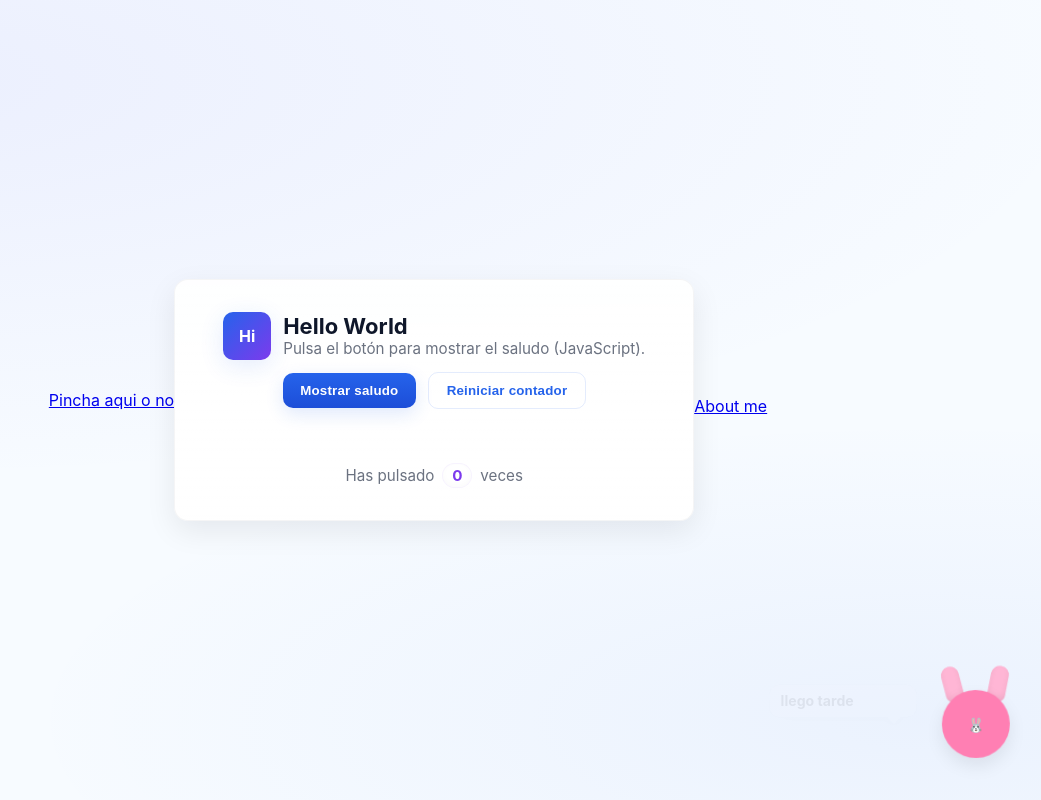
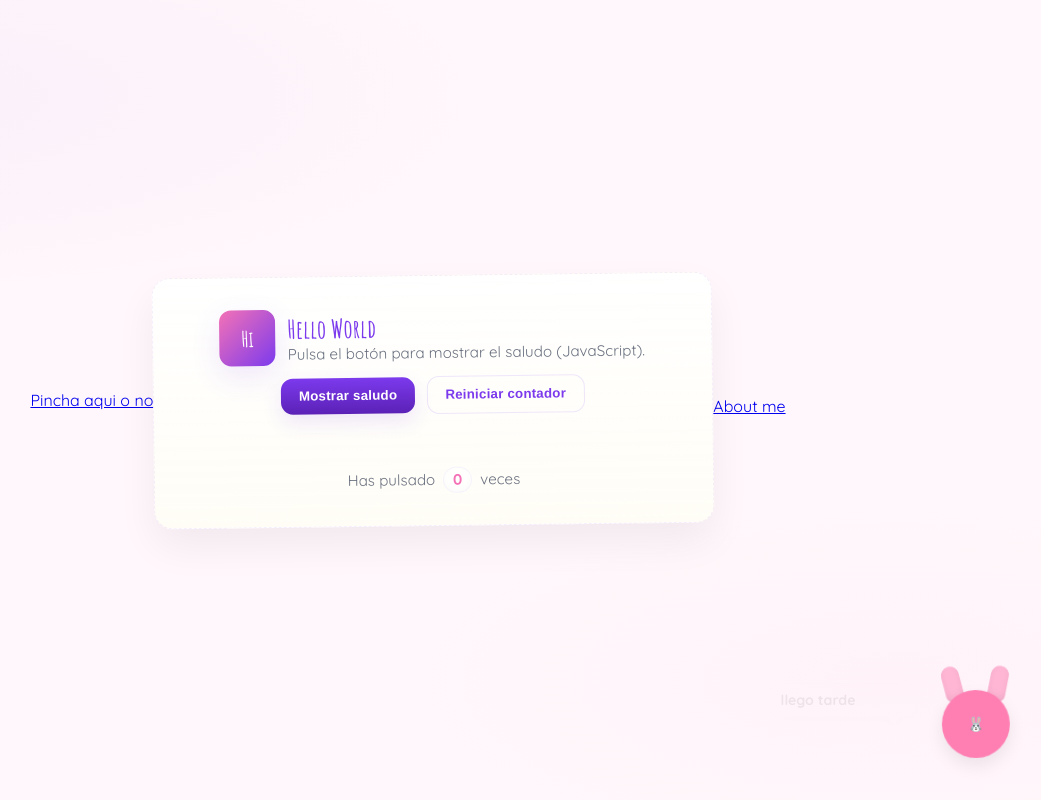
Before and after one commit to aaronmgit/aaronmgit, a plain HTML site: page index.html in a window 1280 px wide. Both pictures are taken after a click on the button "Reiniciar contador". Shown: the whole page, without its empty margins (232-1273 px from the left). Drawn offline with Linux system fonts and the light colour scheme; a web font is replaced by a local one.

Commit message:
testhouse

```diff
--- a/index.html
+++ b/index.html
@@ -4,23 +4,34 @@
   <meta charset="utf-8" />
   <meta name="viewport" content="width=device-width,initial-scale=1" />
   <title>Hello World</title>
+
+  <!-- Tipografías estilo cuento / naïf -->
+  <link href="https://fonts.googleapis.com/css2?family=Alice&family=Amatic+SC:wght@700&family=Quicksand:wght@400;700&display=swap" rel="stylesheet">
+
   <style>
     :root{
-      --bg:#f7fbff;
+      /* paleta pastel "Alicia" */
+      --bg:#fff7fb;
+      --paper:#fffdf6;
       --card:#ffffff;
-      --accent:#2563eb;
-      --accent-2:#7c3aed;
+      --accent:#7c3aed;    /* lavanda */
+      --accent-2:#f472b6;  /* rosa té */
+      --mint:#8be9c6;
+      --gold:#ffd27f;
       --muted:#6b7280;
-      --text:#0f172a;
-      --glass: rgba(255,255,255,0.6);
+      --text:#172031;
+      --glass: rgba(255,255,255,0.7);
     }
+
     *{box-sizing:border-box}
     html,body{height:100%}
     body{
       margin:0;
-      font-family:Inter,system-ui,Segoe UI,Roboto,Helvetica,Arial,sans-serif;
-      background:radial-gradient(1200px 400px at 10% 10%, rgba(99,102,241,0.08), transparent),
-                 radial-gradient(900px 300px at 90% 90%, rgba(37,99,235,0.06), transparent),
+      font-family:"Quicksand",Inter,system-ui,Segoe UI,Roboto,Helvetica,Arial,sans-serif;
+      background:
+        radial-gradient(600px 200px at 10% 12%, rgba(124,58,237,0.04), transparent),
+        radial-gradient(500px 180px at 88% 85%, rgba(244,114,182,0.03), transparent),
+        repeating-linear-gradient(180deg, rgba(255,255,255,0.02) 0 1px, transparent 1px 14px),
         var(--bg);
       color:var(--text);
       min-height:100vh;
@@ -29,16 +40,19 @@
       justify-content:center;
       padding:2rem;
     }
+
     .card{
-      background:linear-gradient(180deg, rgba(255,255,255,0.9), var(--card));
+      background:linear-gradient(180deg, rgba(255,255,255,0.92), var(--paper));
       padding:2rem;
-      border-radius:14px;
-      box-shadow:0 10px 30px rgba(2,6,23,0.08);
+      border-radius:18px;
+      box-shadow:0 18px 40px rgba(17,24,39,0.06), inset 0 1px 0 rgba(255,255,255,0.6);
       width:100%;
-      max-width:520px;
+      max-width:560px;
       text-align:center;
-      border:1px solid rgba(15,23,42,0.04);
+      border:1px dashed rgba(124,58,237,0.08);
+      transform: rotate(-0.7deg);
     }
+
     header{
       display:flex;
       gap:12px;
@@ -47,19 +61,22 @@
       margin-bottom:.75rem;
     }
     .logo{
-      width:48px;
-      height:48px;
-      border-radius:10px;
-      background:linear-gradient(135deg,var(--accent),var(--accent-2));
+      width:56px;
+      height:56px;
+      border-radius:12px;
+      background: linear-gradient(135deg,var(--accent-2),var(--accent));
       display:flex;
       align-items:center;
       justify-content:center;
       color:white;
       font-weight:700;
-      box-shadow:0 6px 24px rgba(37,99,235,0.12);
+      font-family:"Amatic SC","Alice",serif;
+      box-shadow: 0 10px 30px rgba(124,58,237,0.12);
+      font-size:22px;
     }
-    h1{margin:0;font-size:1.375rem}
-    p{margin:.25rem 0 1rem;color:var(--muted)}
+    h1{margin:0;font-size:1.6rem;color:var(--accent); font-family:"Amatic SC","Alice",serif}
+    p{margin:.25rem 0 1rem;color:var(--muted); font-size:.95rem}
+
     .controls{
       display:flex;
       gap:.75rem;
@@ -68,25 +85,26 @@
       flex-wrap:wrap;
     }
     button{
-      background:linear-gradient(180deg,var(--accent),#1d4ed8);
+      background:linear-gradient(180deg,var(--accent),#5b21b6);
       color:#fff;
       border:0;
       padding:.65rem 1.1rem;
-      border-radius:10px;
+      border-radius:12px;
       cursor:pointer;
       font-weight:700;
       letter-spacing:.2px;
-      box-shadow:0 6px 18px rgba(37,99,235,0.14);
+      box-shadow:0 8px 20px rgba(124,58,237,0.12);
       transition:transform .12s ease,box-shadow .12s ease,opacity .12s ease;
     }
     button:active{transform:translateY(1px)}
     button.secondary{
       background:transparent;
       color:var(--accent);
-      border:1px solid rgba(37,99,235,0.12);
+      border:1px solid rgba(124,58,237,0.12);
       box-shadow:none;
       font-weight:600;
     }
+
     #greeting{
       margin-top:1rem;
       font-size:1.125rem;
@@ -96,6 +114,7 @@
       min-height:1.4em;
     }
     #greeting.visible{opacity:1;transform:translateY(0) scale(1)}
+
     .meta{
       margin-top:.75rem;
       color:var(--muted);
@@ -115,7 +134,7 @@
       box-shadow:inset 0 -2px 6px rgba(0,0,0,0.02);
     }
 
-/* Añadido: estilos para el conejo rosa flotante y su bocadillo */
+    /* Conejo flotante estilo naïf */
     .rabbit{
       position:fixed;
       right:1.5rem;
@@ -123,29 +142,24 @@
       width:96px;
       height:120px;
       z-index:60;
-  pointer-events:none; /* no interfiere con clicks */
+      pointer-events:none;
       display:flex;
       align-items:flex-end;
       justify-content:center;
       transform-origin:center;
-  transition:transform .45s ease; /* para la rotación al reiniciar */
+      transition:transform .45s ease;
     }
-/* rotar 90 grados al reiniciar */
     .rabbit.rotated{ transform: rotate(90deg); }
-
-/* cambiar color cuando llegue a 10 */
-.rabbit.color-change .head{ background:#a78bfa; }   /* tono lila */
-.rabbit.color-change .ear{ background:#f3c4ff; }    /* tono más claro */
+    .rabbit.color-change .head{ background:#a78bfa; }
+    .rabbit.color-change .ear{ background:#f3c4ff; }
 
     .rabbit .sprite{
       width:76px;
       height:92px;
       position:relative;
       display:block;
-  /* animación flotante ahora en el sprite para poder rotar el contenedor */
       animation: floaty 4s ease-in-out infinite;
     }
-/* pausar la animación del sprite cuando se marque paused en el contenedor */
     .rabbit.paused .sprite{ animation-play-state:paused; }
 
     .rabbit .ear{
@@ -185,7 +199,7 @@
       position:absolute;
       left:-160px;
       bottom:64px;
-  background:#fff;
+      background:linear-gradient(180deg,#fffdf8,#ffffff);
       color:#222;
       padding:.45rem .65rem;
       border-radius:10px;
@@ -200,8 +214,6 @@
       font-size:.9rem;
     }
     .bubble.visible{ opacity:1; transform:none; }
-
-/* pequeño triángulo */
     .bubble::after{
       content:"";
       position:absolute;
@@ -214,7 +226,6 @@
       filter:drop-shadow(0 2px 4px rgba(0,0,0,0.06));
     }
 
-/* animación flotante */
     @keyframes floaty{
       0%{ transform: translateY(0) rotate(-1deg) }
       50%{ transform: translateY(-10px) rotate(1deg) }
@@ -223,9 +234,7 @@
 
     @media (prefers-reduced-motion: reduce){
       #greeting{transition:none}
-  /* detener la animación del sprite si se prefiere movimiento reducido */
       .rabbit .sprite{ animation:none }
-    /* enlace en la esquina superior izquierda */
       .corner-link{
         position:fixed;
         top:0.6rem;
@@ -244,10 +253,12 @@
       }
       .corner-link:active{ transform:translateY(1px) }
       @media (max-width:420px){ .corner-link{ padding:.3rem .5rem; font-size:.9rem } }
+    }
   </style>
 </head>
 <body>
   <a href="paginaoculta.html" class="corner-link" aria-label="Ir a la página oculta">Pincha aqui o no</a>
+
   <main class="card" aria-labelledby="title">
     <header>
       <div class="logo" aria-hidden="true">Hi</div>
@@ -271,12 +282,11 @@
     </div>
   </main>
 
-  <!-- Enlace al CV (About me) -->
   <div style="text-align:center;margin-top:12px">
     <a href="cv.html" class="about-link" aria-label="About me — CV de Leandro Gado">About me</a>
   </div>
 
-  <!-- Añadido: sprite del conejo flotante -->
+  <!-- Conejo flotante estilo "Alicia" -->
   <div id="rabbit" class="rabbit" aria-hidden="false" aria-live="polite">
     <div class="sprite" aria-hidden="true">
       <div class="ear left"></div>
@@ -291,7 +301,7 @@
     const resetBtn = document.getElementById('resetBtn');
     const out = document.getElementById('greeting');
     const counterEl = document.getElementById('counter');
-    const rabbit = document.getElementById('rabbit'); // añadido: referencia al conejo
+    const rabbit = document.getElementById('rabbit');
 
     let count = 0;
 
@@ -305,21 +315,17 @@
       out.textContent = count === 1 ? '¡Hola, mundo! — Hello, world! (1 vez)' : `¡Hola, mundo! — Hello, world! (${count} veces)`;
       out.classList.add('visible');
 
-      // Pequeña animación "pulse" usando transform temporal
       out.animate([{ transform: 'translateY(-4px) scale(1.02)' }, { transform: 'none' }], { duration: 260, easing: 'cubic-bezier(.2,.9,.3,1)' });
 
-      // Cambia color cuando llegue a 10
       if (count === 10) {
         rabbit.classList.add('color-change');
       }
 
-      // Pausar el conejo un momento y mostrar mensaje alternativo
       if (window.pauseRabbitForClick) pauseRabbitForClick();
     }
 
     btn.addEventListener('click', showGreeting);
 
-    // Soporta Enter/Space por accesibilidad; el botón ya lo maneja, pero añadimos teclado global opcional
     btn.addEventListener('keydown', (e) => {
       if (e.key === 'Enter' || e.key === ' ') {
         e.preventDefault();
@@ -333,20 +339,17 @@
       out.textContent = '';
       out.classList.remove('visible');
 
-      // Al reiniciar, girar el conejo 90 grados y quitar el cambio de color
       rabbit.classList.remove('color-change');
       rabbit.classList.add('rotated');
-      // eliminar la clase rotated tras la animación
       setTimeout(() => rabbit.classList.remove('rotated'), 700);
 
       btn.focus();
     });
 
-    // Inicializar contador (por si quieres persistir en el futuro)
     updateCounter();
   </script>
+
   <script>
-    // Añadido: lógica del conejo parlante
     (function(){
       const rabbit = document.getElementById('rabbit');
       const bubbleText = rabbit.querySelector('.bubble-text');
@@ -362,7 +365,6 @@
       }
 
       function startRepeating(){
-        // decir "llego tarde" periódicamente
         if (intervalId) clearInterval(intervalId);
         speak('llego tarde', 1100);
         intervalId = setInterval(()=> {
@@ -371,7 +373,6 @@
       }
 
       function pauseAndSayOnce(msg = 'tu tambien llegas tarde', ms = 1400){
-        // pausa la animación y habla el mensaje una vez, luego reanuda
         if (intervalId) { clearInterval(intervalId); intervalId = null; }
         rabbit.classList.add('paused');
         speak(msg, ms - 100);
@@ -381,10 +382,8 @@
         }, ms);
       }
 
-      // Exponer función global para que showGreeting la invoque
       window.pauseRabbitForClick = () => pauseAndSayOnce('tu tambien llegas tarde', 1500);
 
-      // Iniciar ciclo si el usuario no ha solicitado reducir movimiento
       const reduce = window.matchMedia('(prefers-reduced-motion: reduce)').matches;
       if (!reduce) startRepeating();
     })();
```
Lines whose indentation alone changed are shown as unchanged.
